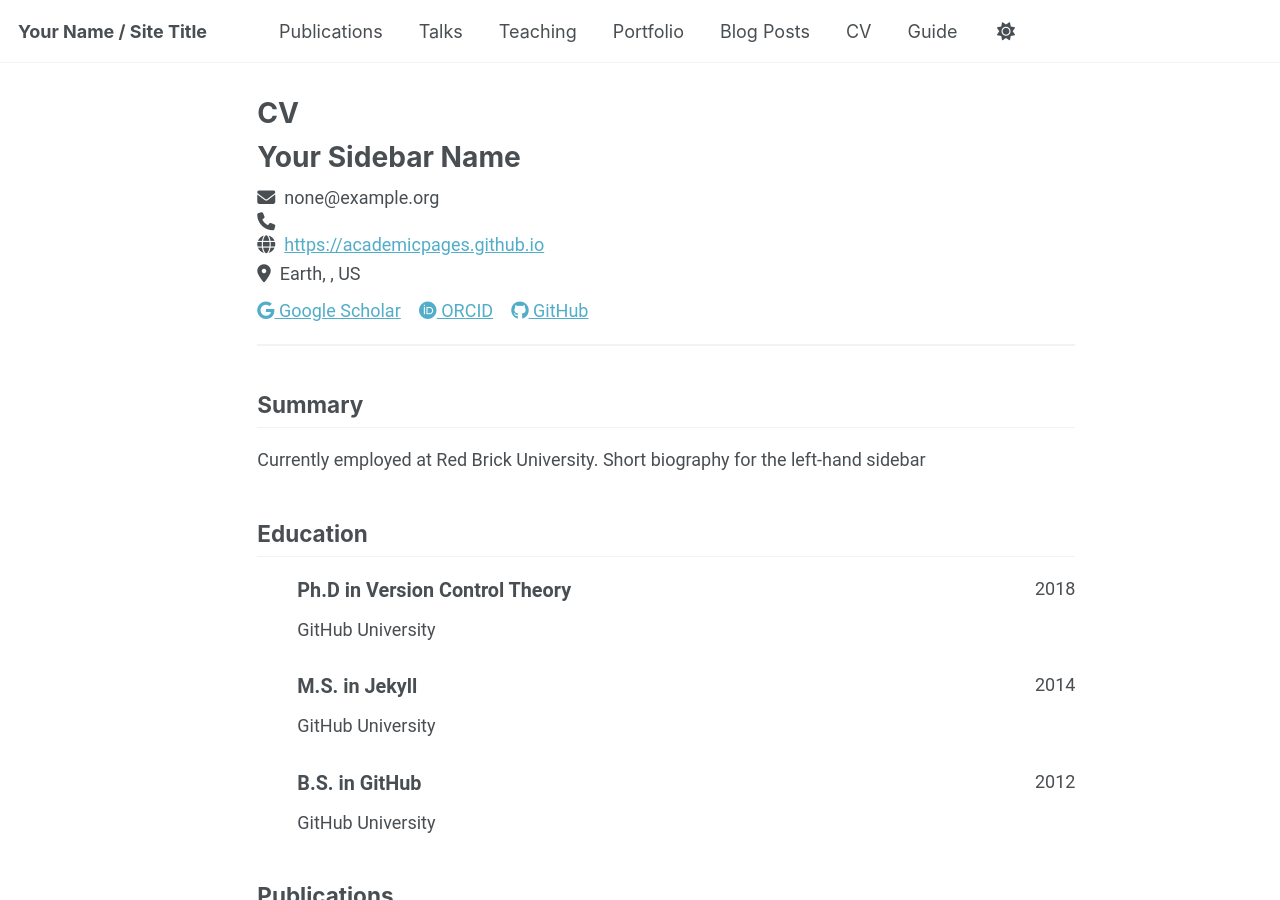
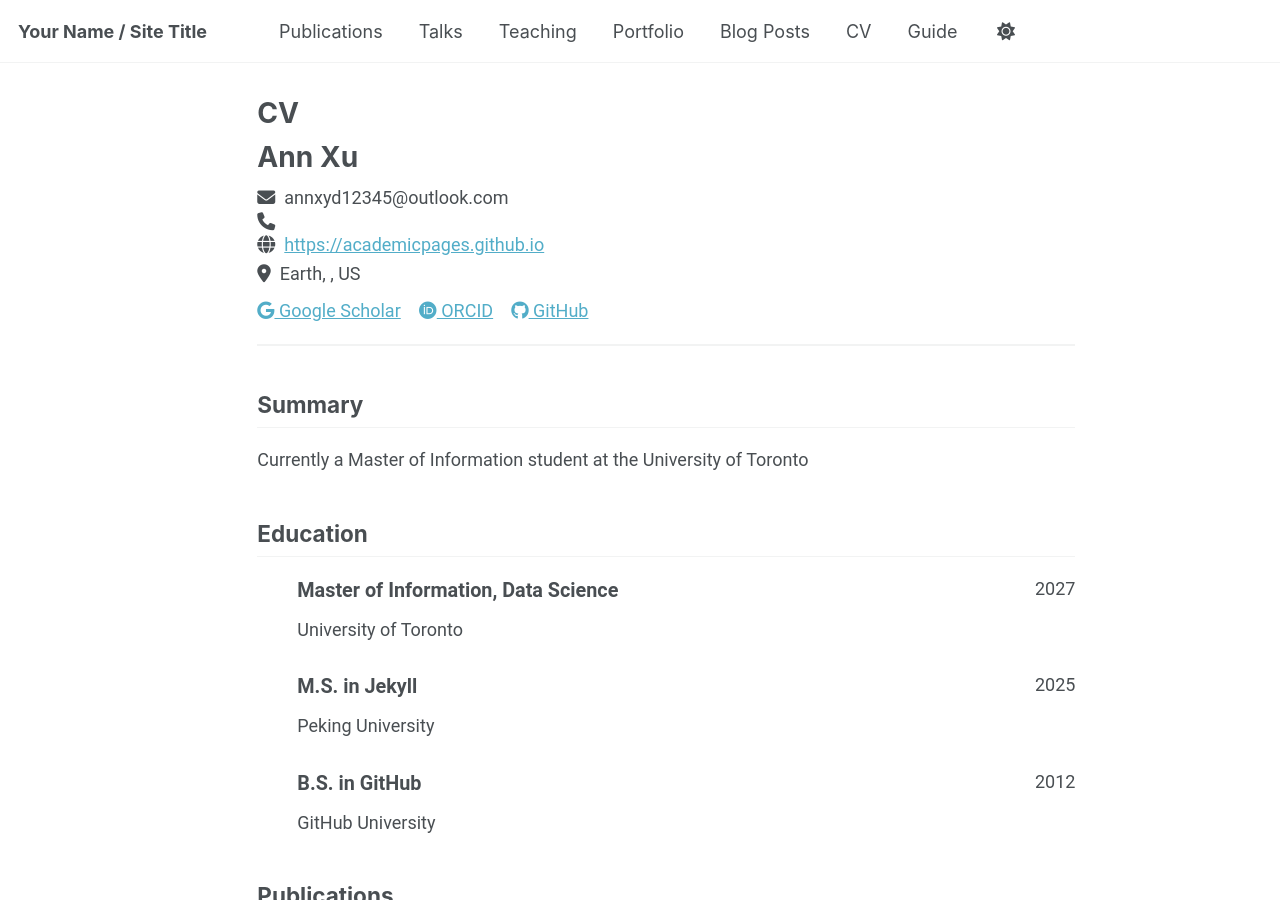
Before and after one commit to aydx-offline/aydx-offline.github.io, a Jekyll site: the page built from _pages/cv-json.md, in a window 1280 px wide and 900 px high. Built offline with Jekyll 4.4.1, drawn with Linux system fonts in a browser that asks for light colours; a script that is not in the unit is left out.

Commit message:
Update cv.json

```diff
--- a/_data/cv.json
+++ b/_data/cv.json
@@ -1,10 +1,10 @@
 {
   "basics": {
-    "name": "Your Sidebar Name",
-    "email": "none@example.org",
+    "name": "Ann Xu",
+    "email": "annxyd12345@outlook.com",
     "phone": "",
     "website": "https://academicpages.github.io",
-    "summary": "Currently employed at Red Brick University. Short biography for the left-hand sidebar",
+    "summary": "Currently a Master of Information student at the University of Toronto",
     "location": {
       "address": "",
       "postalCode": "",
@@ -21,11 +21,11 @@
       {
         "network": "ORCID",
         "username": "",
-        "url": "http://orcid.org/yourorcidurl"
+        "url": "https://orcid.org/0009-0006-9844-3177"
       },
       {
         "network": "GitHub",
-        "username": "academicpages",
+        "username": "aydx-offline",
         "url": "https://github.com/academicpages"
       }
     ]
@@ -33,20 +33,20 @@
   "work": [],
   "education": [
     {
-      "institution": "GitHub University",
-      "area": "Ph.D in Version Control Theory",
+      "institution": "University of Toronto",
+      "area": "Master of Information, Data Science",
       "studyType": "",
       "startDate": "",
-      "endDate": "2018",
+      "endDate": "2027",
       "gpa": null,
       "courses": []
     },
     {
-      "institution": "GitHub University",
+      "institution": "Peking University",
       "area": "M.S. in Jekyll",
       "studyType": "",
       "startDate": "",
-      "endDate": "2014",
+      "endDate": "2025",
       "gpa": null,
       "courses": []
     },
```
